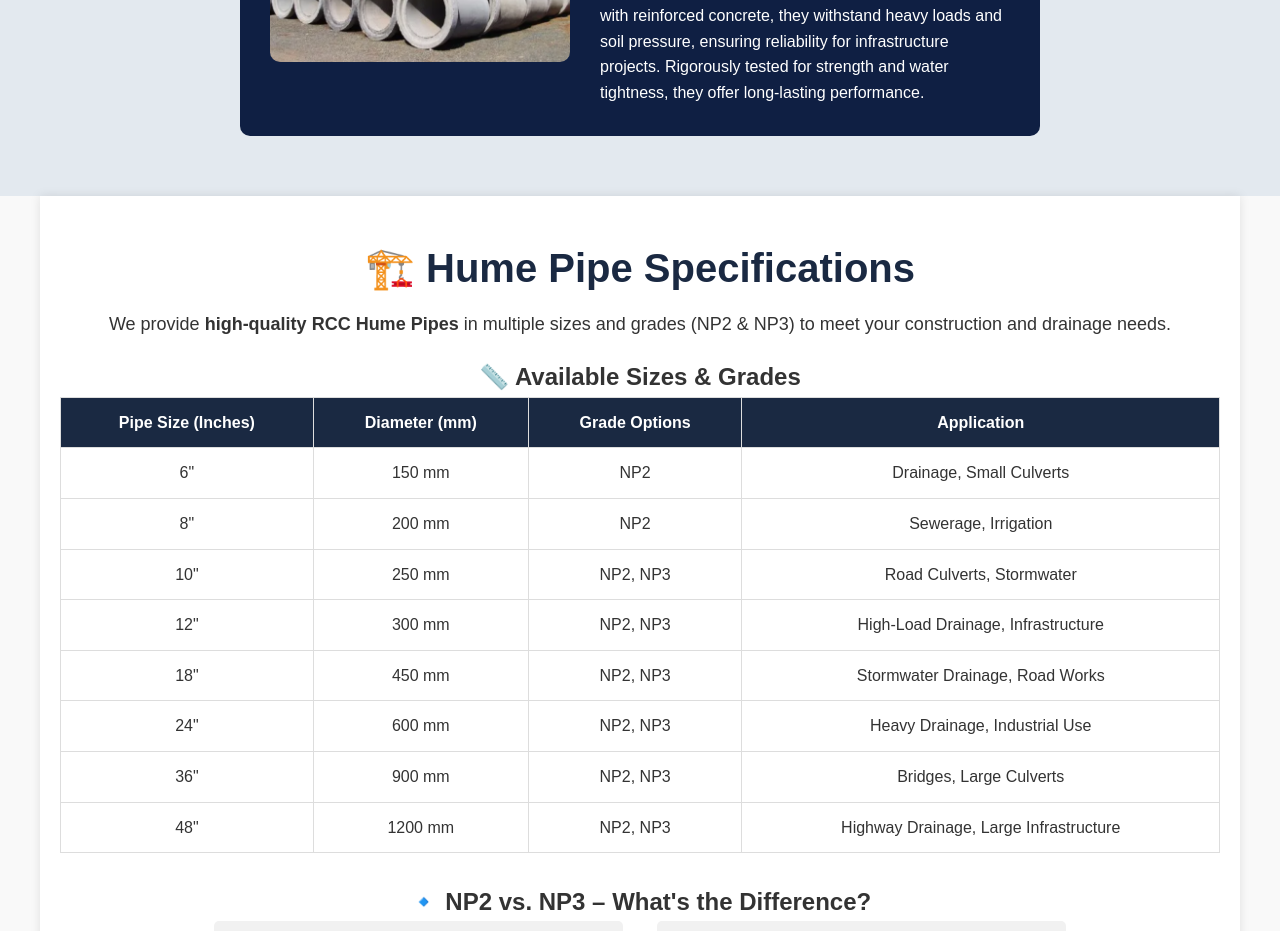
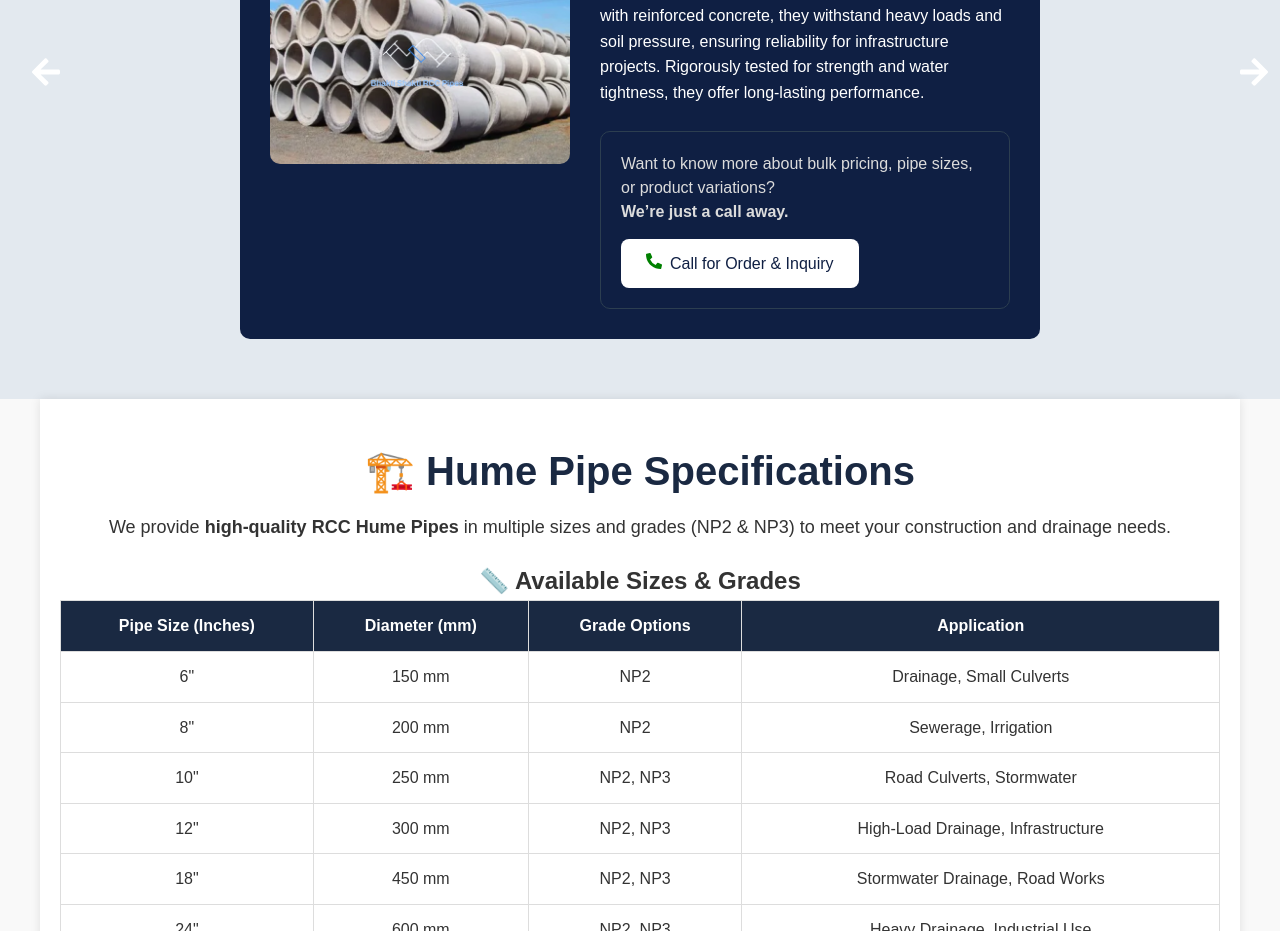
Before and after one commit to Gayatrishinde1404/Pipe-Website, a React (Vite) app: page / in a window 1280 px wide. Shown: the part 2020-2951 px from the top of the page. Built offline with nearby package versions, Linux system fonts and the light colour scheme.

Commit message:
Updated product page with call inquiry button and styling

```diff
--- a/src/components/Products.jsx
+++ b/src/components/Products.jsx
@@ -1,4 +1,5 @@
 import React, { useState } from "react";
+import { FaPhoneAlt } from "react-icons/fa";
 import "../styles/Products.css";
 import HDPEImage from "../assets/HDPEimg.png";
 import humeImage from "../assets/humeimg.png";
@@ -9,10 +10,9 @@ import { motion } from "framer-motion";
 import { FaArrowLeft, FaArrowRight } from "react-icons/fa";
 
 const Products = () => {
-  const [category, setCategory] = useState("all"); // Default category is "all"
+  const [category, setCategory] = useState("all");
 
   const products = [
-
     {
       id: 1,
       name: "RCC Hume Pipes",
@@ -21,8 +21,7 @@ const Products = () => {
       description:
         "RCC Hume pipes are strong, durable, and ideal for drainage, irrigation, culverts, and sewage systems. Made with reinforced concrete, they withstand heavy loads and soil pressure, ensuring reliability for infrastructure projects. Rigorously tested for strength and water tightness, they offer long-lasting performance.",
     },
-
-     {
+    {
       id: 2,
       name: "HDPE Lined RCC Pipes",
       category: "HDPE Lined RCC Pipes",
@@ -46,7 +45,7 @@ const Products = () => {
       description:
         "RCC Jacking pipes enable trenchless installation for underground utilities without surface disruption. Made from high-strength concrete, they withstand extreme jacking forces, ensuring durability and leak-proof joints for urban infrastructure. Precision-manufactured and tested for long-lasting performance.",
     },
-        {
+    {
       id: 5,
       name: "Round Chamber Cover",
       category: "Round Chamber Cover",
@@ -56,15 +55,9 @@ const Products = () => {
     },
   ];
 
-  // Filtering products based on category
   const filteredProducts = products.filter(
     (product) => category === "all" || product.category === category
   );
-
-  // Handler for changing the category
-  const handleCategoryChange = (e) => {
-    setCategory(e.target.value);
-  };
 
   const [currentIndex, setCurrentIndex] = useState(0);
 
@@ -105,6 +98,18 @@ const Products = () => {
                 <p className="description">
                   {filteredProducts[currentIndex]?.description}
                 </p>
+
+                <div className="call-section">
+                  <p className="call-text">
+                    Want to know more about bulk pricing, pipe sizes, or product variations?<br />
+                    <strong>We’re just a call away.</strong>
+                  </p>
+                  <a className="call-button" href="tel:+917773938682">
+                     <span style={{ color: "green", marginRight: "8px" }}>
+                     <FaPhoneAlt />
+                     </span>Call for Order & Inquiry
+                  </a>
+                </div>
               </div>
             </div>
           ) : (
--- a/src/styles/Products.css
+++ b/src/styles/Products.css
@@ -108,6 +108,36 @@
     cursor: pointer;
 }
 
+.call-section {
+    margin-top: 25px;
+    background-color: #0f1f43;
+    padding: 20px;
+    border-radius: 10px;
+    border: 1px solid #2c3e50;
+}
+
+.call-text {
+    font-size: 1rem;
+    margin-bottom: 15px;
+    color: #dcdcdc;
+    line-height: 1.5;
+}
+
+.call-button {
+    display: inline-block;
+    background-color: #fff;
+    color: #0f1f43;
+    padding: 12px 25px;
+    font-size: 1rem;
+    border-radius: 8px;
+    text-decoration: none;
+    transition: background-color 0.3s ease;
+}
+
+.call-button:hover {
+    background-color: #e68a00;
+}
+
 @media screen and (max-width: 768px) {
     .product-card {
         flex-direction: column;
```
